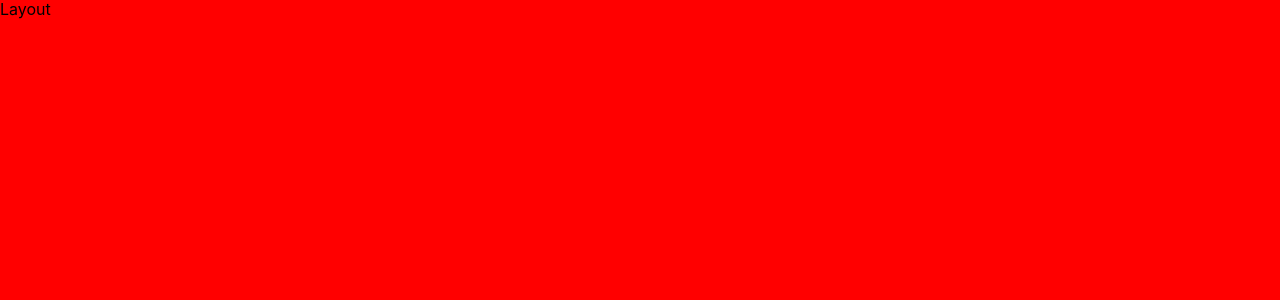
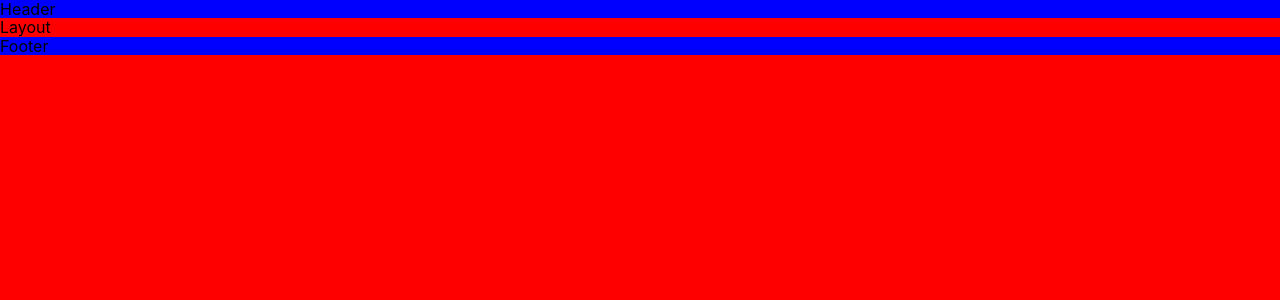
Before and after one commit to DenisTolmachev/woodtech, a React (Create React App) app: page / in a window 1280 px wide. Shown: the top 300 px of the page. Built offline with nearby package versions, Linux system fonts and the light colour scheme.

Commit message:
added header & footer components

```diff
--- /dev/null
+++ b/src/components/Footer/Footer.jsx
@@ -0,0 +1,5 @@
+import { Container } from './Footer.style';
+
+export const Footer = () => {
+  return <Container>Footer</Container>;
+};
--- /dev/null
+++ b/src/components/Footer/Footer.style.js
@@ -0,0 +1,5 @@
+import styled from 'styled-components';
+
+export const Container = styled.div`
+  background-color: blue;
+`;
--- /dev/null
+++ b/src/components/Header/Header.jsx
@@ -0,0 +1,5 @@
+import { Container } from './Header.style';
+
+export const Header = () => {
+  return <Container>Header</Container>;
+};
--- /dev/null
+++ b/src/components/Header/Header.style.js
@@ -0,0 +1,5 @@
+import styled from 'styled-components';
+
+export const Container = styled.div`
+  background-color: blue;
+`;
--- a/src/components/Layout/Layout.jsx
+++ b/src/components/Layout/Layout.jsx
@@ -1,9 +1,13 @@
 import { Container } from './Container.style';
+import { Header } from '../Header/Header';
+import { Footer } from '../Footer/Footer';
 
 export const Layout = () => {
   return (
     <Container>
+      <Header />
       <div>Layout</div>
+      <Footer />
     </Container>
   );
 };
```
